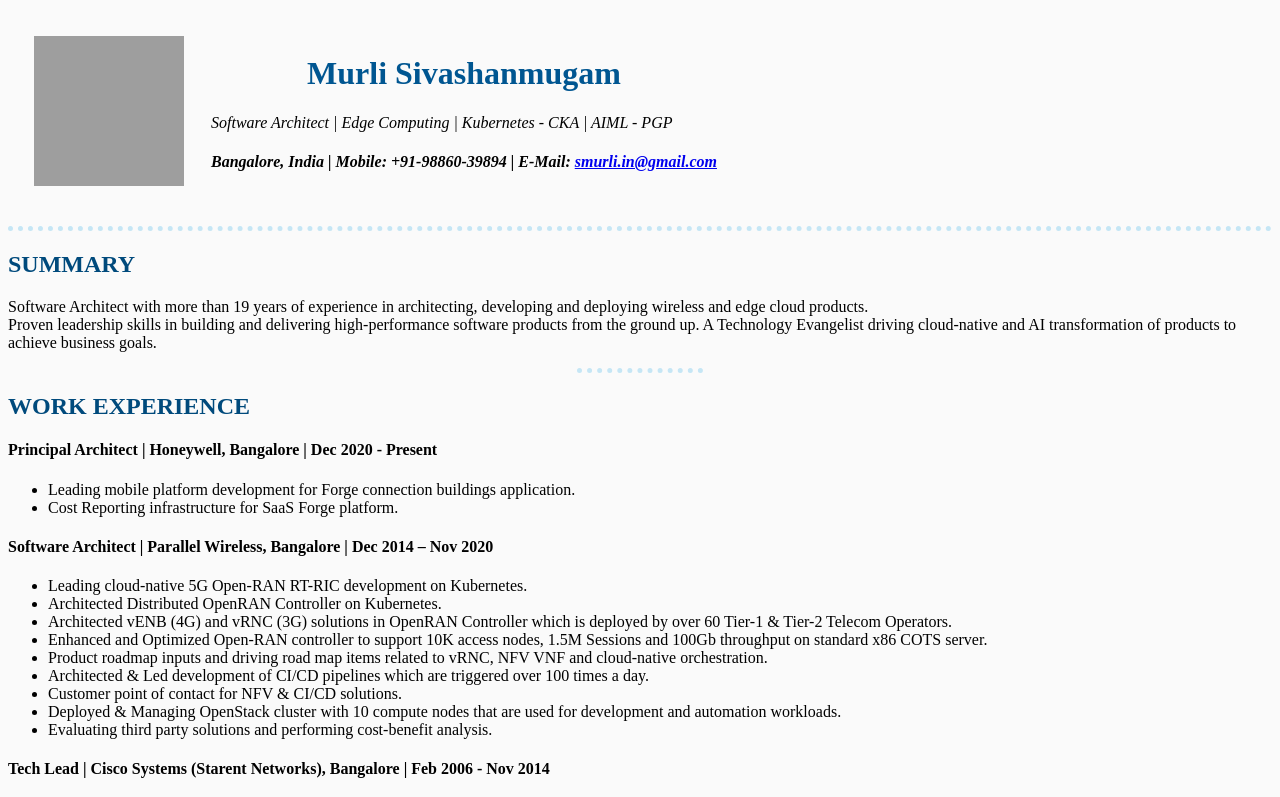
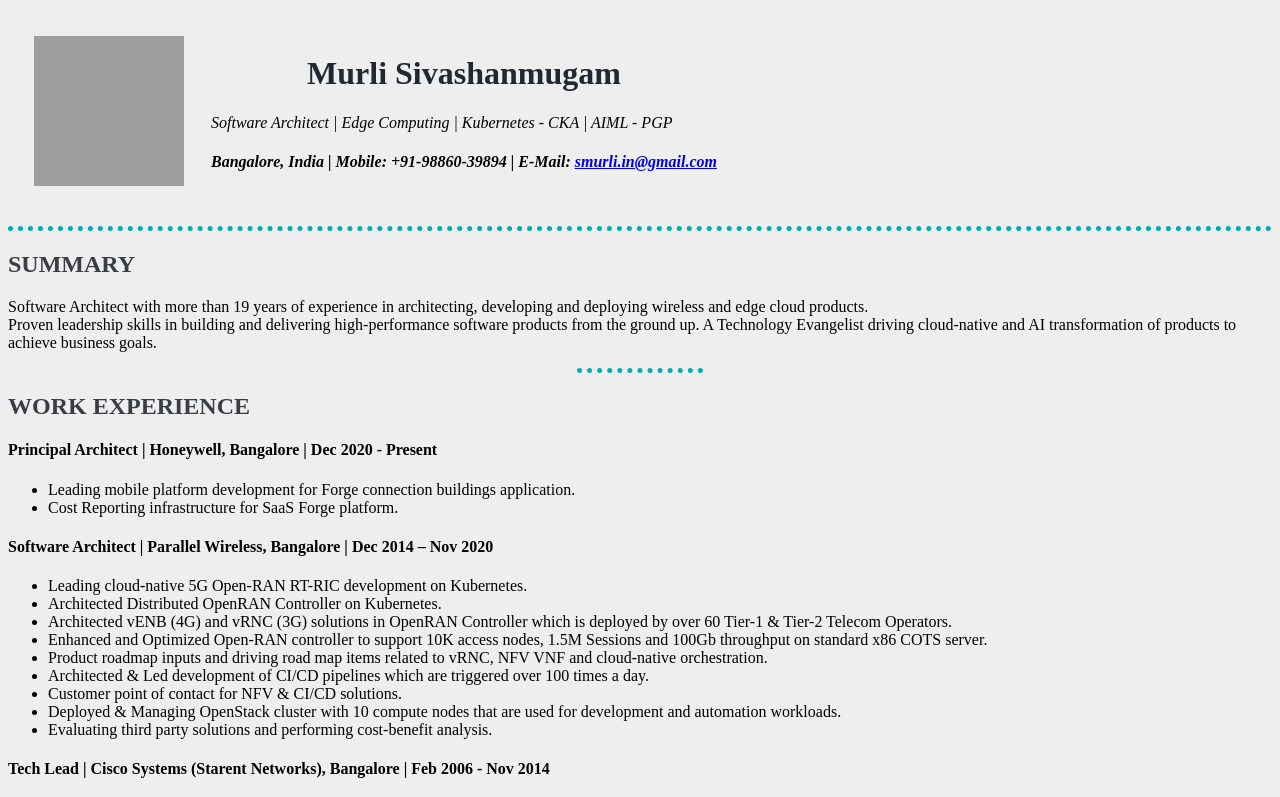
Before and after one commit to smurli/profile, a plain HTML site: page index.html in a window 1280 px wide. Shown: the top 797 px of the page. Drawn offline with Linux system fonts and the light colour scheme; grey boxes are pictures that could not be loaded.

Commit message:
Darker fonts

```diff
--- a/css/styles.css
+++ b/css/styles.css
@@ -1,10 +1,10 @@
 body {
-    background-color: #fafafa;
+    background-color: #eeeeee;
 }
 
 hr {
     border-style: none;
-    border-color: #c5e6f5;
+    border-color: #00adb5;
     border-top-style: dotted;
     border-width: 5px;
     width: 10%;
@@ -12,8 +12,8 @@ hr {
 }
 
 h1 {
-    color: #005691;
+    color: #222831;
 }
 h2 {
-    color:#004a7c;
+    color:#393e46;
 }
```
